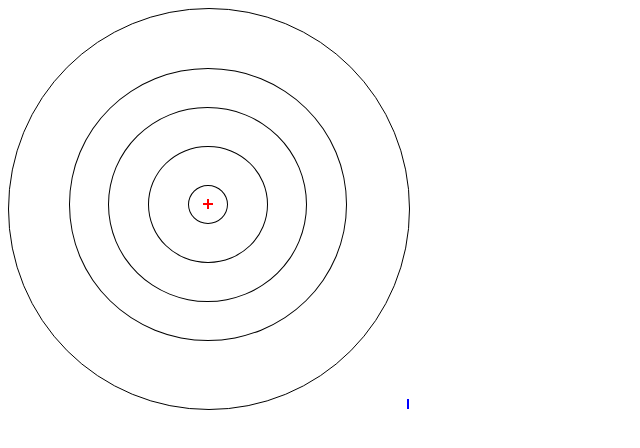
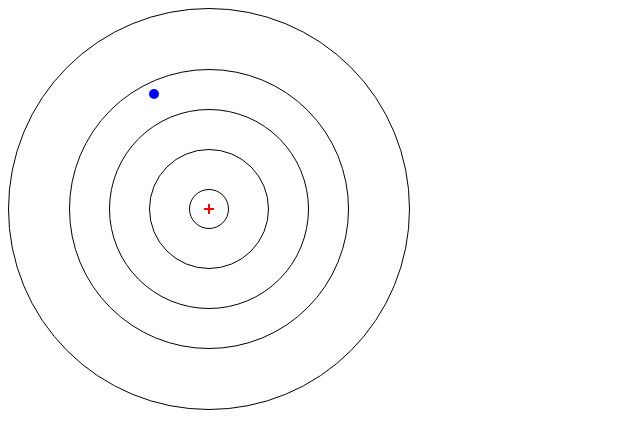
Before and after one commit to ThePalad1n/Axe-Throwing, a plain HTML site: page index.html in a window 1280 px wide. Shown: the whole page, without its empty margins (0-640 px from the left). Drawn offline with Linux system fonts and the light colour scheme.

Commit message:
Update style.css

```diff
--- a/assets/style.css
+++ b/assets/style.css
@@ -9,23 +9,20 @@
 }
 
 .kill-left {
-  grid-column: 120 / 400;
-  grid-row: 80 / 400;
+  grid-column: 10 / 20;
+  grid-row: 15 / 20;
+  background-color: blue;
+  height: 10px;
+  width: 10px;
+}
+
+.kill-left {
+  grid-column: 8 / 20;
+  grid-row: 5 / 20;
   background-color: blue;
   height: 10px;
   position: relative;
-  width: 2px;
-  border-radius: 0;
-}
-
-.kill-left {
-  grid-column: 280 / 400;
-  grid-row: 80 / 400;
-  background-color: blue;
-  height: 10px;
-  position: relative;
-  width: 2px;
-  border-radius: 0;
+  width: 10px;
 }
 
 
```
